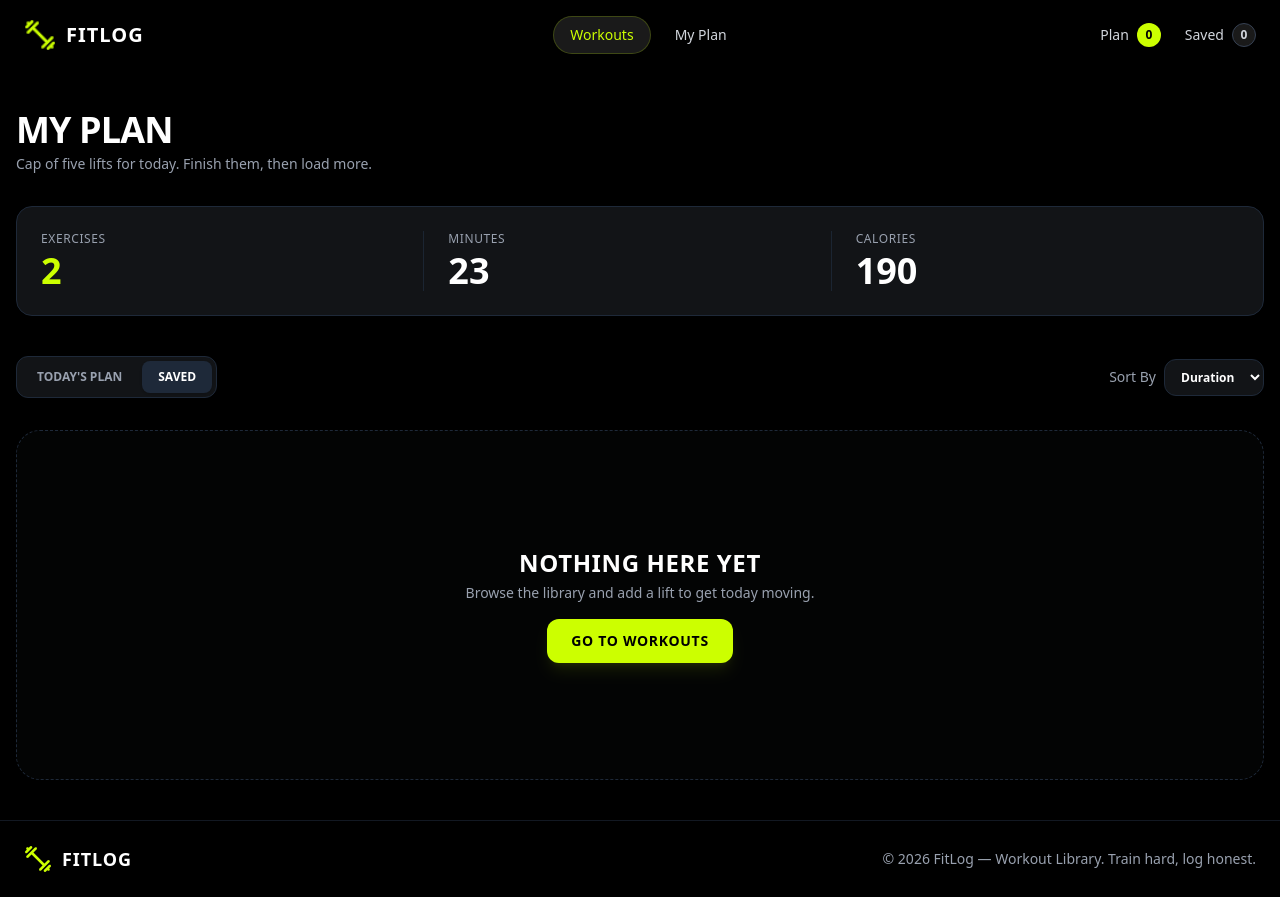
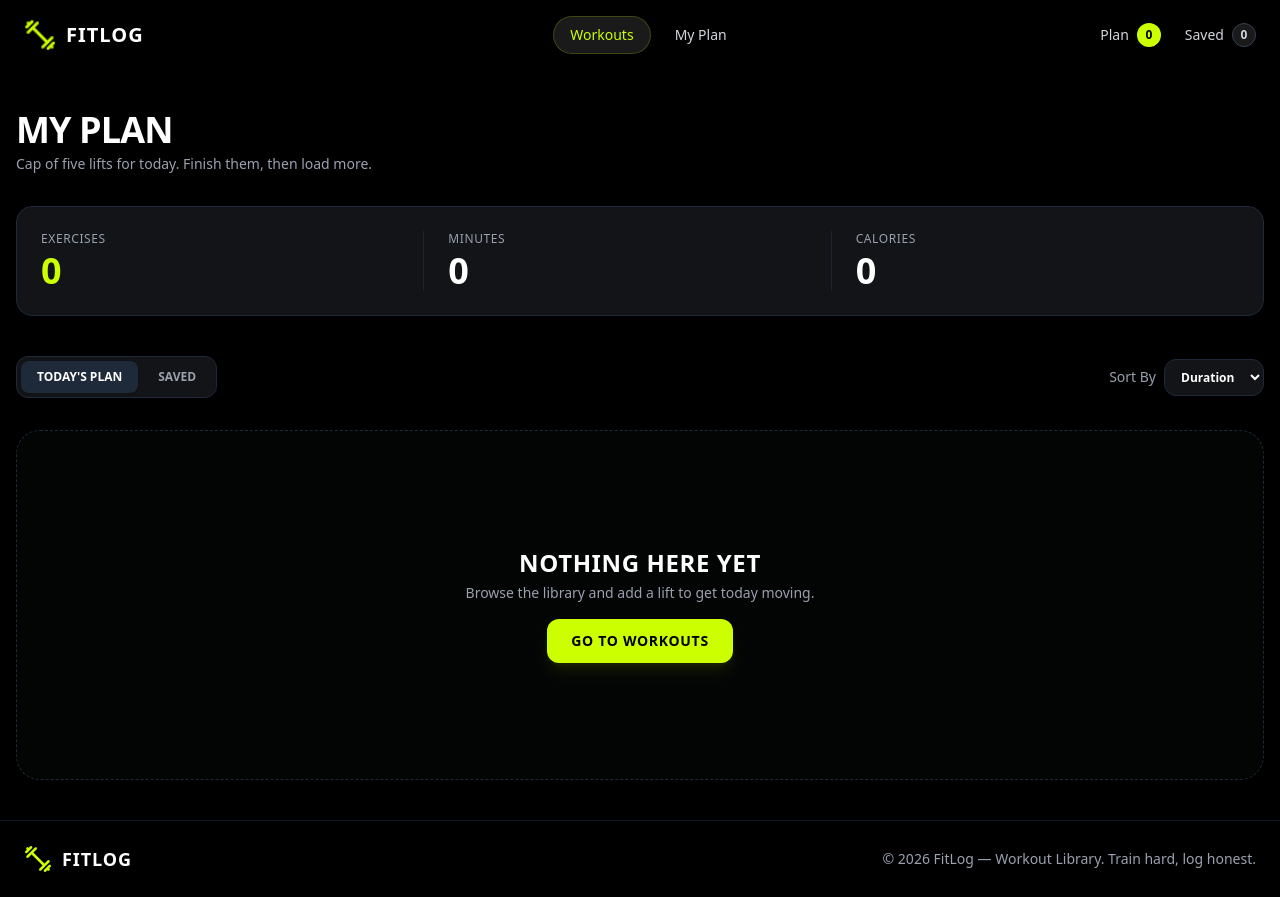
Before and after one commit to masum-web-dev/fitlog, a Next.js app: page /myplan in a window 1280 px wide. Built offline with nearby package versions, Linux system fonts and the light colour scheme.

Commit message:
Toastify added

```diff
--- a/package.json
+++ b/package.json
@@ -11,7 +11,8 @@
   "dependencies": {
     "next": "16.3.6",
     "react": "19.2.8",
-    "react-dom": "19.2.8"
+    "react-dom": "19.2.8",
+    "react-toastify": "^11.1.0"
   },
   "devDependencies": {
     "@tailwindcss/postcss": "^4",
--- /dev/null
+++ b/src/app/Logical components/SaveForLater.jsx
@@ -0,0 +1,22 @@
+'use client';
+import React, { useContext } from 'react';
+import { PlanContext } from '../context/PlanContext';
+
+const SaveForLater = ({workout}) => {
+
+    const {saveForLater, setSaveForLater} = useContext(PlanContext);
+
+    const handleSaveForLater = () =>{
+        setSaveForLater([...saveForLater, workout]);
+    }
+
+    return (
+        <div>
+            <button onClick={()=>handleSaveForLater()} className="flex-1 bg-[#121417] border border-gray-800 text-white font-bold py-3.5 px-6 rounded-xl hover:bg-gray-800 hover:border-gray-700 transition-all duration-300 hover:scale-[1.02] active:scale-[0.98] text-sm flex items-center justify-center gap-2">
+                <span>🔖</span> Save for later
+            </button>
+        </div>
+    );
+};
+
+export default SaveForLater;
--- /dev/null
+++ b/src/app/Logical components/TodaysPlan.jsx
@@ -0,0 +1,24 @@
+"use client";
+import React, { useContext } from 'react';
+import { PlanContext } from '../context/PlanContext';
+
+
+const TodaysPlan = ({workout}) => {
+
+    const {todaysPlan, setTodaysPlan} = useContext(PlanContext);
+
+
+    const handleTodaysPlan = () =>{
+        setTodaysPlan([...todaysPlan, workout]);
+    }
+
+    return (
+        <div>
+            <button onClick={()=>handleTodaysPlan()} className="flex-1 bg-[#ccff00] text-black font-bold py-3.5 px-6 rounded-xl hover:bg-[#b3e600] transition-all duration-300 hover:scale-[1.02] active:scale-[0.98] shadow-lg shadow-[#ccff00]/20 text-sm flex items-center justify-center gap-2">
+                <span>📅</span> Add to today's plan
+            </button>
+        </div>
+    );
+};
+
+export default TodaysPlan;
--- a/src/app/context/PlanContext.jsx
+++ b/src/app/context/PlanContext.jsx
@@ -1,10 +1,22 @@
-import React, { createContext } from 'react';
+'use client';
+import React, { createContext, useState } from 'react';
 
-const PlanContext = createContext();
+export const PlanContext = createContext({});
 
-const PlanContextProvider = () => {
+const PlanContextProvider = ({children}) => {
+
+    const [todaysPlan, setTodaysPlan] = useState([]);
+    const [saveForLater, setSaveForLater] = useState([]);
+
+    const sharedDatas = {
+        todaysPlan,
+        setTodaysPlan,
+        saveForLater,
+        setSaveForLater
+    }
+
     return (
-        <PlanContext.Provider value={}></PlanContext>
+        <PlanContext.Provider value={sharedDatas}>{children}</PlanContext.Provider>
     );
 };
 
--- a/src/app/layout.js
+++ b/src/app/layout.js
@@ -2,6 +2,8 @@ import { Geist, Geist_Mono } from "next/font/google";
 import "./globals.css";
 import Navbar from "./Global component/Navbar";
 import Footer from "./Global component/Footer";
+import PlanContextProvider from "./context/PlanContext";
+import { ToastContainer } from "react-toastify";
 
 const geistSans = Geist({
   variable: "--font-geist-sans",
@@ -25,9 +27,12 @@ export default function RootLayout({ children }) {
       className={`${geistSans.variable} ${geistMono.variable} h-full antialiased`}
     >
       <body className="bg-black text-white min-h-screen">
-        <Navbar />
-        {children}
-        <Footer></Footer>
+        <PlanContextProvider>
+          <Navbar />
+          {children}
+          <Footer></Footer>
+          <ToastContainer/>
+        </PlanContextProvider>
       </body>
     </html>
   );
--- a/src/app/myplan/page.jsx
+++ b/src/app/myplan/page.jsx
@@ -1,7 +1,16 @@
-import React from 'react';
+"use client";
+import React, { useContext, useState } from 'react';
 import Link from 'next/link';
+import Image from 'next/image';
+import { PlanContext } from '../context/PlanContext';
 
 const MyPlanPage = () => {
+    const { todaysPlan, savedList } = useContext(PlanContext);
+    const [activeTab, setActiveTab] = useState('plan');
+
+    // কোন ট্যাব সিলেক্ট করা আছে তার ওপর ভিত্তি করে লিস্ট ঠিক করা
+    const currentList = activeTab === 'plan' ? todaysPlan : savedList;
+
     return (
         <div className="max-w-7xl mx-auto px-4 py-10 text-white space-y-8">
             {/* Header Section */}
@@ -18,25 +27,39 @@ const MyPlanPage = () => {
             <div className="bg-[#121417] border border-gray-800 rounded-2xl p-6 grid grid-cols-1 sm:grid-cols-3 gap-6">
                 <div className="sm:border-r border-gray-800/80 pr-4">
                     <p className="text-gray-400 text-xs uppercase tracking-wider mb-1">Exercises</p>
-                    <p className="text-[#ccff00] text-3xl sm:text-4xl font-extrabold">2</p>
+                    <p className="text-[#ccff00] text-3xl sm:text-4xl font-extrabold">{currentList.length}</p>
                 </div>
                 <div className="sm:border-r border-gray-800/80 pr-4">
                     <p className="text-gray-400 text-xs uppercase tracking-wider mb-1">Minutes</p>
-                    <p className="text-white text-3xl sm:text-4xl font-extrabold">23</p>
+                    <p className="text-white text-3xl sm:text-4xl font-extrabold">
+                        {currentList.reduce((total, item) => total + (Number(item.duration) || 0), 0)}
+                    </p>
                 </div>
                 <div>
                     <p className="text-gray-400 text-xs uppercase tracking-wider mb-1">Calories</p>
-                    <p className="text-white text-3xl sm:text-4xl font-extrabold">190</p>
+                    <p className="text-white text-3xl sm:text-4xl font-extrabold">
+                        {currentList.reduce((total, item) => total + (Number(item.caloriesBurned) || 0), 0)}
+                    </p>
                 </div>
             </div>
 
             {/* Tabs and Sort Section */}
             <div className="flex flex-col sm:flex-row items-start sm:items-center justify-between gap-4 pt-2">
                 <div className="bg-[#121417] border border-gray-800 p-1 rounded-xl flex items-center gap-1">
-                    <button className="px-4 py-2 text-xs font-bold uppercase rounded-lg text-gray-400 hover:text-white transition-colors cursor-pointer">
+                    <button
+                        onClick={() => setActiveTab('plan')}
+                        className={`px-4 py-2 text-xs font-bold uppercase rounded-lg transition-colors cursor-pointer ${
+                            activeTab === 'plan' ? 'bg-gray-800 text-white shadow-sm' : 'text-gray-400 hover:text-white'
+                        }`}
+                    >
                         Today's Plan
                     </button>
-                    <button className="px-4 py-2 text-xs font-bold uppercase rounded-lg bg-gray-800 text-white shadow-sm cursor-pointer">
+                    <button
+                        onClick={() => setActiveTab('saved')}
+                        className={`px-4 py-2 text-xs font-bold uppercase rounded-lg transition-colors cursor-pointer ${
+                            activeTab === 'saved' ? 'bg-gray-800 text-white shadow-sm' : 'text-gray-400 hover:text-white'
+                        }`}
+                    >
                         Saved
                     </button>
                 </div>
@@ -51,7 +74,8 @@ const MyPlanPage = () => {
                 </div>
             </div>
 
-            {/* Empty State Box */}
+            {/* Ternary Check for Empty State or .map list */}
+            {currentList.length === 0 ? (
                 <div className="border border-dashed border-gray-800 rounded-3xl p-12 text-center flex flex-col items-center justify-center space-y-4 min-h-[350px] bg-[#121417]/20">
                     <div className="space-y-1">
                         <h3 className="text-xl sm:text-2xl font-extrabold uppercase tracking-wide text-white">
@@ -68,6 +92,53 @@ const MyPlanPage = () => {
                         Go to workouts
                     </Link>
                 </div>
+            ) : (
+                <div className="space-y-4">
+                    {currentList.map((item) => (
+                        <div
+                            key={item.id}
+                            className="bg-[#121417] border border-gray-800 rounded-2xl p-4 flex flex-col sm:flex-row items-center justify-between gap-4"
+                        >
+                            <div className="flex items-center gap-4 w-full sm:w-auto">
+                                <div className="relative w-24 h-16 rounded-xl overflow-hidden flex-shrink-0 border border-gray-800">
+                                    <Image
+                                        src={item.image}
+                                        alt={item.name}
+                                        fill
+                                        className="object-cover"
+                                    />
+                                </div>
+                                <div>
+                                    <h4 className="font-extrabold text-sm sm:text-base uppercase tracking-wide text-white">
+                                        {item.name}
+                                    </h4>
+                                    <p className="text-gray-400 text-xs mb-1.5">{item.equipment}</p>
+                                    <div className="flex items-center gap-3 text-xs text-gray-300">
+                                        <span>⏱️ {item.duration} min</span>
+                                        <span>🔥 {item.caloriesBurned} kcal</span>
+                                        <span>⭐ {item.rating}</span>
+                                    </div>
+                                </div>
+                            </div>
+
+                            <div className="flex items-center gap-3 w-full sm:w-auto justify-end">
+                                <Link
+                                    href={`/workouts/${item.id}`}
+                                    className="border border-gray-700 hover:border-gray-500 text-white text-xs font-bold py-2.5 px-4 rounded-xl transition-all"
+                                >
+                                    View Details
+                                </Link>
+
+                                {activeTab === 'plan' && (
+                                    <button className="bg-[#ccff00] text-black text-xs font-bold py-2.5 px-4 rounded-xl hover:bg-[#b3e600] transition-all">
+                                        ✓ Mark as Done
+                                    </button>
+                                )}
+                            </div>
+                        </div>
+                    ))}
+                </div>
+            )}
         </div>
     );
 };
--- a/src/app/workouts/[id]/page.jsx
+++ b/src/app/workouts/[id]/page.jsx
@@ -1,5 +1,7 @@
 import React from 'react';
 import Image from 'next/image';
+import TodaysPlan from '@/app/Logical components/TodaysPlan';
+import SaveForLater from '@/app/Logical components/SaveForLater';
 
 const getData = async () => {
     const res = await fetch("https://api.abcz.workers.dev/api/fitlog");
@@ -12,10 +14,6 @@ const WorkoutDetailsPage = async ({ params }) => {
     const workouts = await getData();
 
     const workout = workouts.find((item) => item.id.toString() === id.toString());
-
-    if (!workout) {
-        return <div className="text-center py-20 text-white animate-pulse">Workout not found!</div>;
-    }
 
     const { name, image, description, muscleGroups, equipment, difficulty, sets, reps, duration, caloriesBurned, rating, instructions } = workout;
 
@@ -98,12 +96,8 @@ const WorkoutDetailsPage = async ({ params }) => {
                     </div>
 
                     <div className="flex flex-col sm:flex-row gap-4 pt-4">
-                        <button className="flex-1 bg-[#ccff00] text-black font-bold py-3.5 px-6 rounded-xl hover:bg-[#b3e600] transition-all duration-300 hover:scale-[1.02] active:scale-[0.98] shadow-lg shadow-[#ccff00]/20 text-sm flex items-center justify-center gap-2">
-                            <span>📅</span> Add to today's plan
-                        </button>
-                        <button className="flex-1 bg-[#121417] border border-gray-800 text-white font-bold py-3.5 px-6 rounded-xl hover:bg-gray-800 hover:border-gray-700 transition-all duration-300 hover:scale-[1.02] active:scale-[0.98] text-sm flex items-center justify-center gap-2">
-                            <span>🔖</span> Save for later
-                        </button>
+                        <TodaysPlan workout={workout}></TodaysPlan>
+                        <SaveForLater workout={workout}></SaveForLater>
                     </div>
 
                 </div>
```
Also changed, not shown: 1 other file (tests, documents, lock files or other folders). Lines whose indentation alone changed are shown as unchanged.
